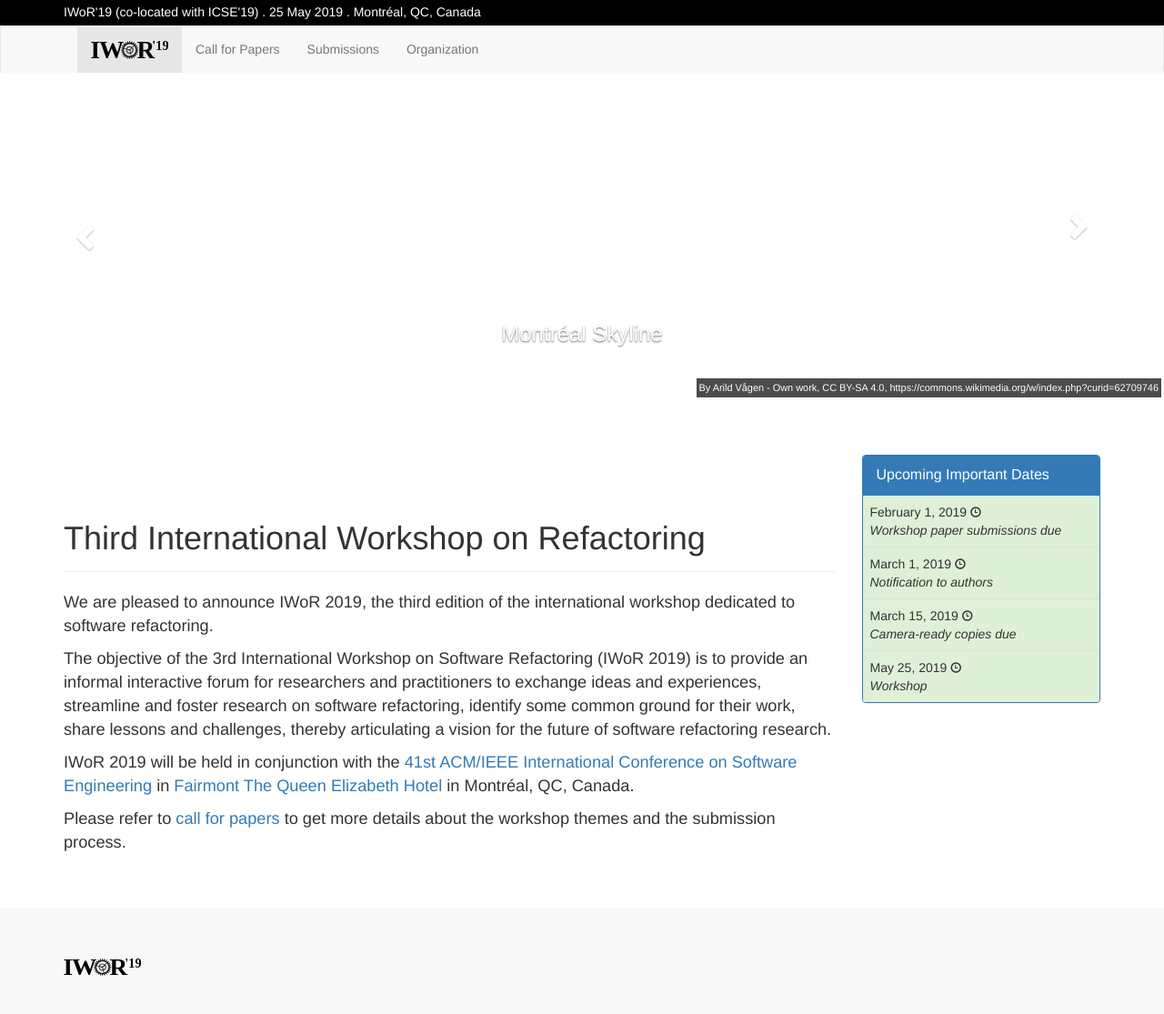
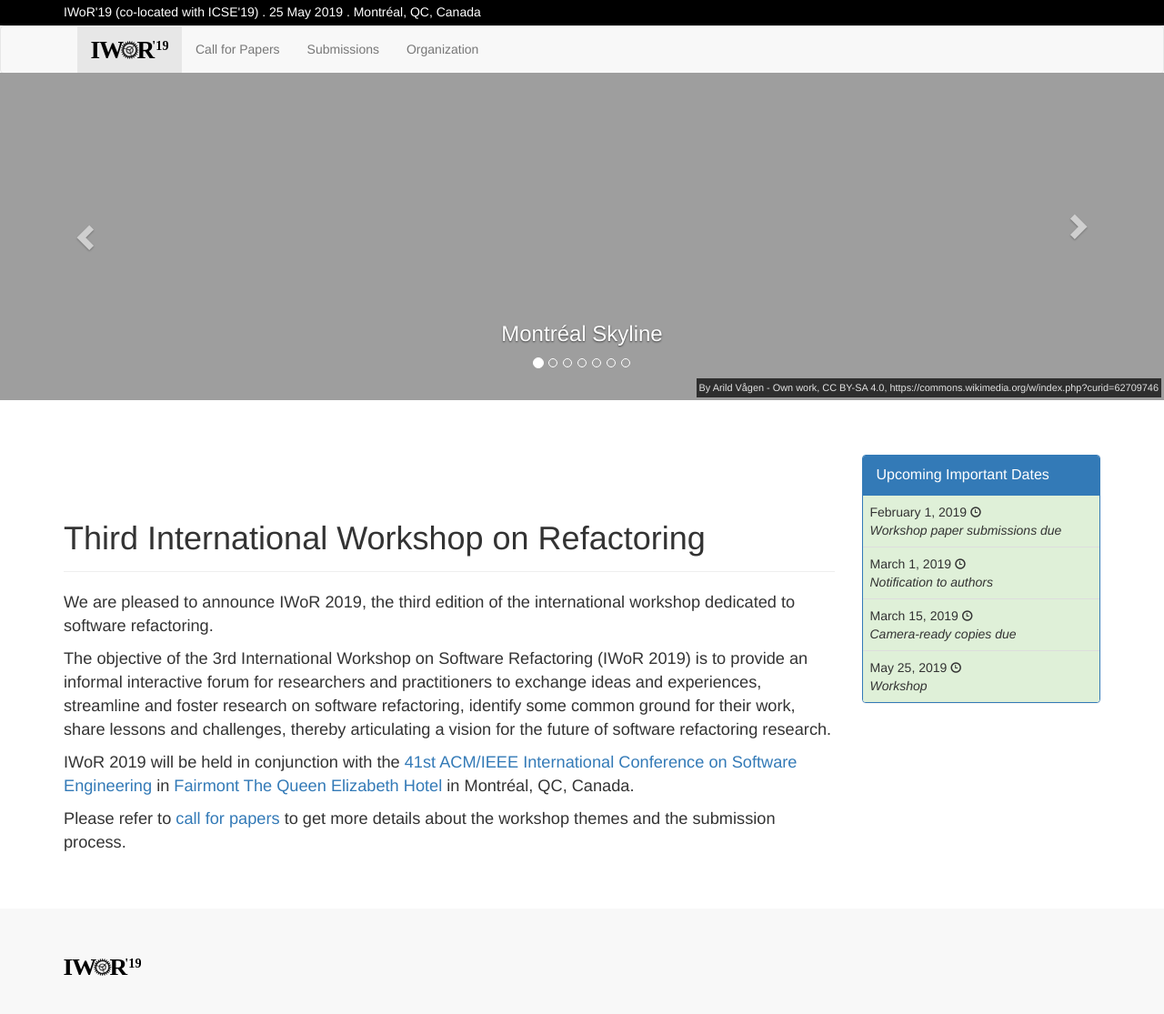
Before and after one commit to iwor/iwor2019, a Jekyll site: the page built from index.html, in a window 1280 px wide. Shown: the part 251-1366 px from the top of the page at 91% size. Built offline with Jekyll 4.4.1, drawn with Linux system fonts in a browser that asks for light colours.

Commit message:
Fix carousel 🎠 images

```diff
--- a/_includes/header.html
+++ b/_includes/header.html
@@ -40,7 +40,7 @@
     </ol>
     <div class="carousel-inner" style="background-color: #FFF;">
         <div class="item active">
-            <div class="fill" style="background-image:url('{{ "/carousel-images/montreal-skyline.jpg | prepend: site.baseurl | prepend: site.url }}');"></div>
+            <div class="fill" style="background-image:url('{{ "/carousel-images/montreal-skyline.jpg" | prepend: site.baseurl | prepend: site.url }}');"></div>
             <div class="attribution">By Arild Vågen - Own work, CC BY-SA 4.0, https://commons.wikimedia.org/w/index.php?curid=62709746</div>
             <div class="carousel-caption">
                 <h3>Montréal Skyline</h3>
@@ -48,7 +48,7 @@
             </div>
         </div>
         <div class="item">
-            <div class="fill" style="background-image:url('{{ "/carousel-images/biosphere.jpg | prepend: site.baseurl | prepend: site.url }}');"></div>
+            <div class="fill" style="background-image:url('{{ "/carousel-images/biosphere.jpg" | prepend: site.baseurl | prepend: site.url }}');"></div>
             <div class="attribution">By Ralf Roletschek - Own work, GFDL 1.2, https://commons.wikimedia.org/w/index.php?curid=61794223</div>
             <div class="carousel-caption">
                 <h3>Biosphère, musée de l'environnement</h3>
@@ -56,7 +56,7 @@
             </div>
         </div>
         <div class="item">
-            <div class="fill" style="background-image:url('{{ "/carousel-images/place-jacques-cartier.jpg | prepend: site.baseurl | prepend: site.url }}');"></div>
+            <div class="fill" style="background-image:url('{{ "/carousel-images/place-jacques-cartier.jpg" | prepend: site.baseurl | prepend: site.url }}');"></div>
             <div class="attribution">By Diliff - Own work, CC BY 2.5, https://commons.wikimedia.org/w/index.php?curid=496342</div>
             <div class="carousel-caption">
                 <h3>Place Jacques-Cartier</h3>
@@ -64,7 +64,7 @@
             </div>
         </div>
         <div class="item">
-            <div class="fill" style="background-image:url('{{ "/carousel-images/frederick-back-mural.jpg | prepend: site.baseurl | prepend: site.url }}');"></div>
+            <div class="fill" style="background-image:url('{{ "/carousel-images/frederick-back-mural.jpg" | prepend: site.baseurl | prepend: site.url }}');"></div>
             <div class="attribution">By EMDX - Own work, CC BY-SA 3.0, https://commons.wikimedia.org/w/index.php?curid=3392146</div>
             <div class="carousel-caption">
                 <h3>Frederick Back mural, Place-des-Arts Métro station</h3>
@@ -72,7 +72,7 @@
             </div>
         </div>
         <div class="item">
-            <div class="fill" style="background-image:url('{{ "/carousel-images/clock-tower.jpg | prepend: site.baseurl | prepend: site.url }}');"></div>
+            <div class="fill" style="background-image:url('{{ "/carousel-images/clock-tower.jpg" | prepend: site.baseurl | prepend: site.url }}');"></div>
             <div class="attribution">By Michael Vesia - Own work, CC BY-SA 3.0, https://commons.wikimedia.org/w/index.php?curid=28149120</div>
             <div class="carousel-caption">
                 <h3>Clock Tower in Montréal Fireworks Festival</h3>
@@ -80,7 +80,7 @@
             </div>
         </div>
         <div class="item">
-            <div class="fill" style="background-image:url('{{ "/carousel-images/basilica-de-notre-dame.jpg | prepend: site.baseurl | prepend: site.url }}');"></div>
+            <div class="fill" style="background-image:url('{{ "/carousel-images/basilica-de-notre-dame.jpg" | prepend: site.baseurl | prepend: site.url }}');"></div>
             <div class="attribution">By Diego Delso, CC BY-SA 4.0, https://commons.wikimedia.org/w/index.php?curid=62436333</div>
             <div class="carousel-caption">
                 <h3>Basilica de Notre Dam</h3>
@@ -88,7 +88,7 @@
             </div>
         </div>
         <div class="item">
-            <div class="fill" style="background-image:url('{{ "/carousel-images/habitat-67.jpg | prepend: site.baseurl | prepend: site.url }}');"></div>
+            <div class="fill" style="background-image:url('{{ "/carousel-images/habitat-67.jpg" | prepend: site.baseurl | prepend: site.url }}');"></div>
             <div class="attribution">By Sylvain Pastor - Own work, CC BY-SA 3.0, https://commons.wikimedia.org/w/index.php?curid=21419037</div>
             <div class="carousel-caption">
                 <h3>Habitat 67</h3>
```
